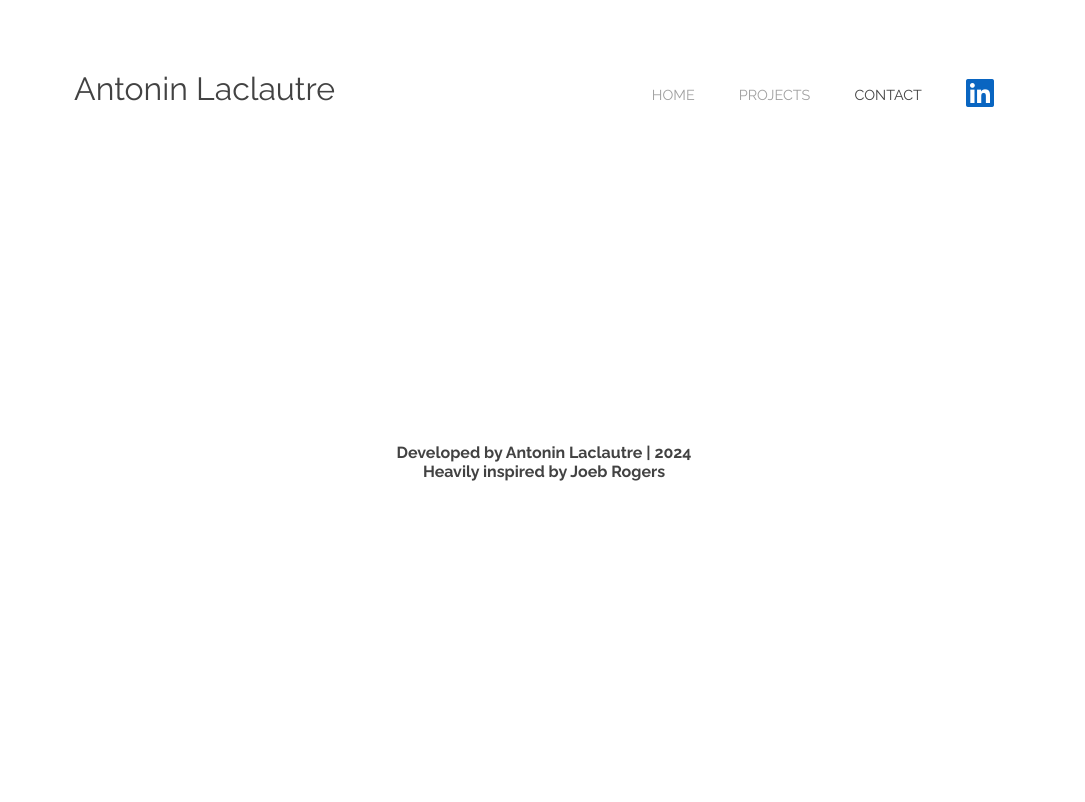
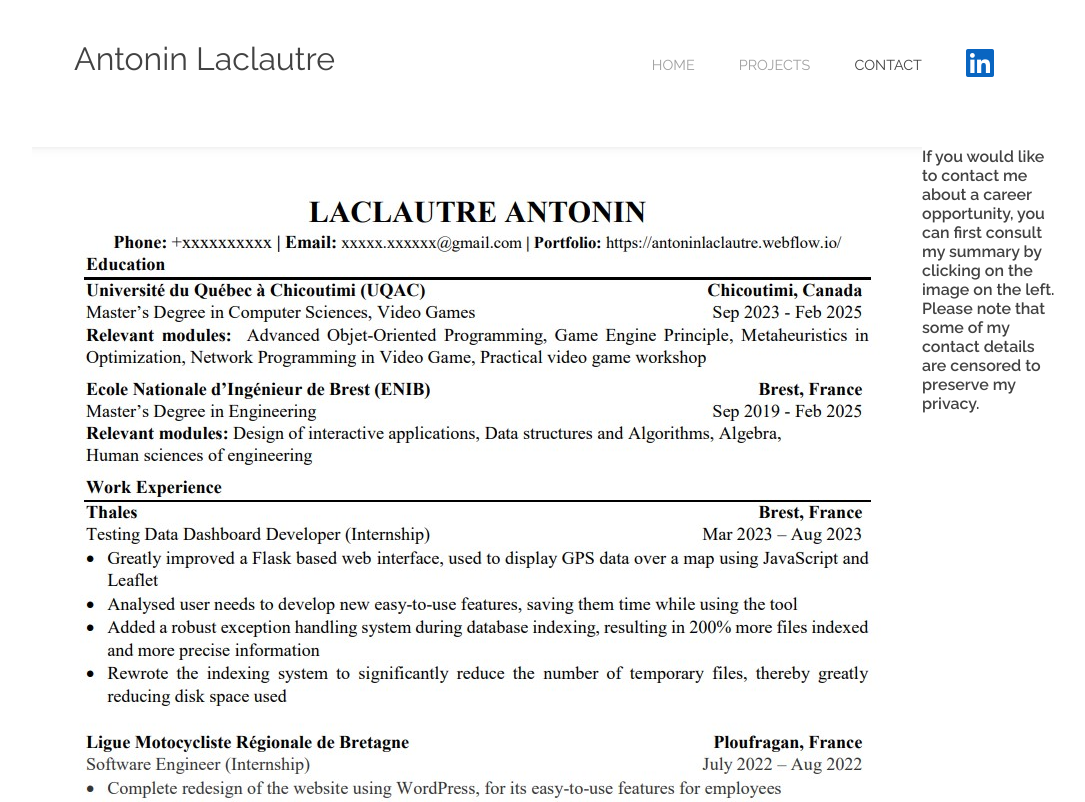
Before and after one commit to miiswitch/miiswitch.github.io, a plain HTML site: page template/contact.html in a window 1280 px wide. Shown: the top 802 px of the page, without its empty margins (96-1181 px from the left). Drawn offline with Linux system fonts and the light colour scheme.

Commit message:
beginning of contact

```diff
--- a/css/HeaderAndFooter.css
+++ b/css/HeaderAndFooter.css
@@ -1,7 +1,7 @@
 /* Header */
 
 #header-container{
-    padding-top: 70px;
+    padding-top: 40px;
     padding-bottom: 70px;
 }
 
--- a/css/style.css
+++ b/css/style.css
@@ -141,3 +141,23 @@ a:hover{
         margin-bottom: 4px;
     }
 }
+
+#cv-text-container{
+    height: 30%;
+    margin-left: 10%;
+    margin-right: 10%;
+}
+
+#cv-text{
+    height: 100%;
+    display: flex;
+}
+
+#cv > img{
+
+}
+
+#text-of-cv{
+    font-weight: 600;
+    font-size: 16px;
+}
--- a/template/contact.html
+++ b/template/contact.html
@@ -14,6 +14,20 @@
 <body>
     <div id="page" data="Contact" style="display:none"></div>
     <div id="header"></div>
+    <div id="cv-text-container">
+        <div id="cv-text">
+            <div id="cv">
+                <a href="https://drive.google.com/file/d/1dnW_anKa1ghZffNE6Wb2eKgaS0ZKpWoR/view?usp=sharing">
+                    <img src="../images/resume censored antonin laclautre.jpg" alt="">
+                </a>
+            </div>
+            <div>
+                <p id="text-of-cv">
+                    If you would like to contact me about a career opportunity, you can first consult my summary by clicking on the image on the left. Please note that some of my contact details are censored to preserve my privacy.
+                </p>
+            </div>
+        </div>
+    </div>
     <div id="footer"></div>
 </body>
 </html>
```
Also changed, not shown: images/resume censored antonin laclautre.jpg (added).
